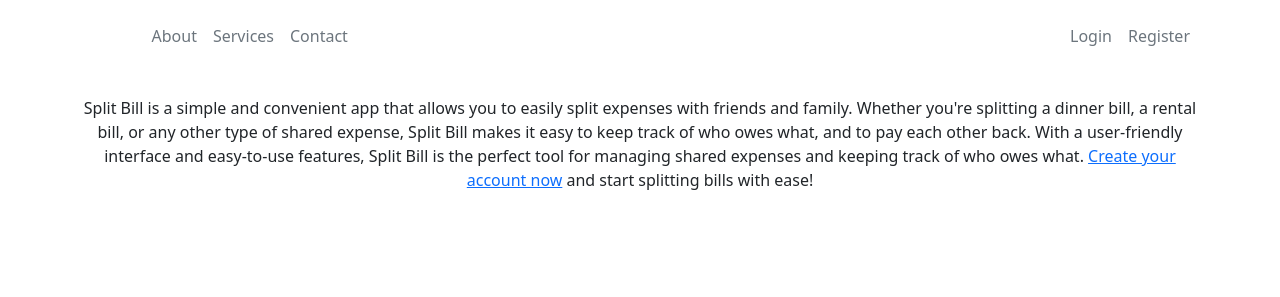
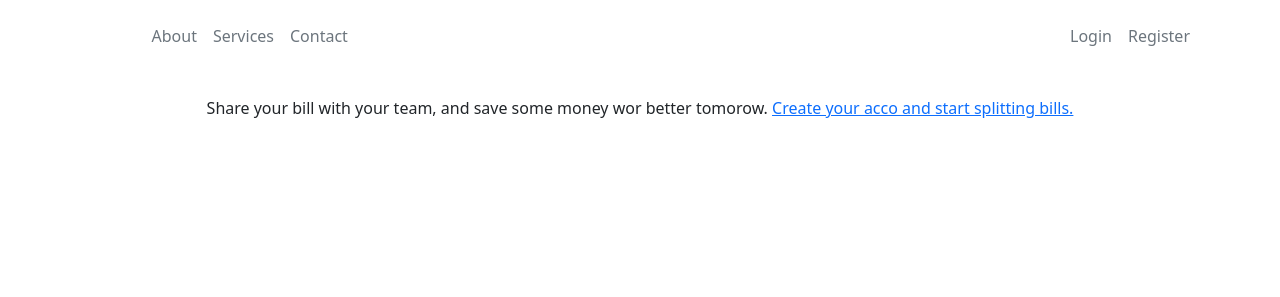
Before and after one commit to s034580/Testas2, a Flask app: page / in a window 1280 px wide. Shown: the top 297 px of the page. Run offline with Flask 3, Linux system fonts and the light colour scheme.

Commit message:
Latest chnages

```diff
--- a/Išlaidos/app/templates/index.html
+++ b/Išlaidos/app/templates/index.html
@@ -7,7 +7,7 @@
     <h2 class="mb-5 mx-auto">Hello, {{ current_user.email }}</h2>
     <h3 class="mb-5 mx-auto"><a href="{{ url_for('groups') }}">Your groups</a></h3>
   {% else %}
-  <p class="text-center">Split Bill is a simple and convenient app that allows you to easily split expenses with friends and family. Whether you're splitting a dinner bill, a rental bill, or any other type of shared expense, Split Bill makes it easy to keep track of who owes what, and to pay each other back. With a user-friendly interface and easy-to-use features, Split Bill is the perfect tool for managing shared expenses and keeping track of who owes what. <a href="{{ url_for('registration') }}">Create your account now</a> and start splitting bills with ease!</p>
+  <p class="text-center">Share your bill with your team, and save some money wor better tomorow. <a href="{{ url_for('registration') }}">Create your acco and start splitting bills.</a>
   <div style="width: 200px; height: 200px; border-radius: 50%; overflow: hidden; position: absolute; top: 50%; left: 50%; transform: translate(-50%, -50%);">
     <a href="{{ url_for('home') }}">
       <img class="mx-auto d-block" src="https://s1.15min.lt/images/photos/2018/02/07/original/pensija-5a7afe261bde9.jpg" alt="logo" style="width: 100%; height: 100%; object-fit: cover;">
```
